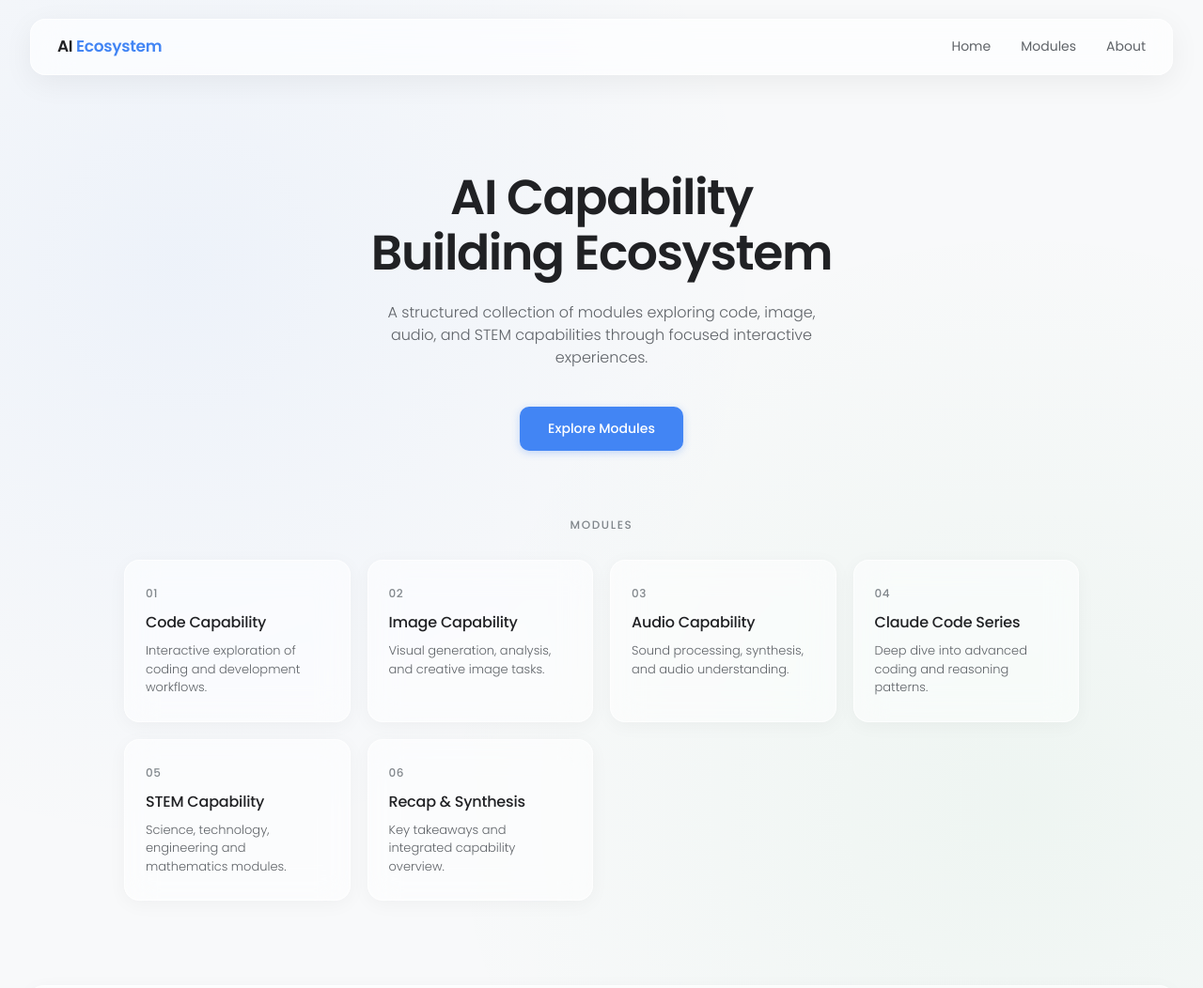
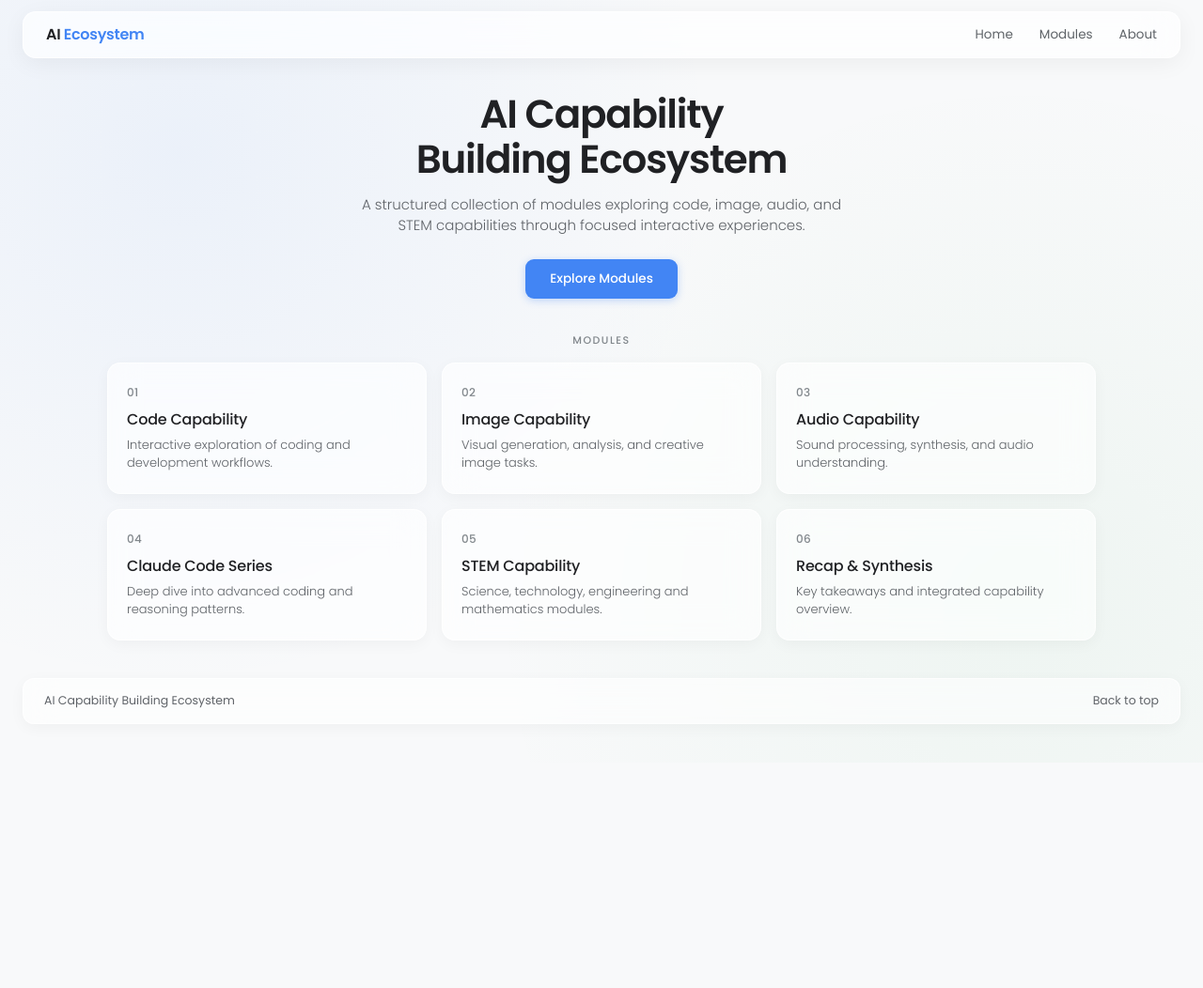
Before and after one commit to farheennasirkhan-learn/AI-Capability-Building, a plain HTML site: page index.html in a window 1280 px wide. Shown: the top 1052 px of the page at 94% size. After the commit the page ends 812 px from the top, so only its background shows below. Drawn offline with Linux system fonts and the light colour scheme.

Commit message:
Update index.html

```diff
--- a/index.html
+++ b/index.html
@@ -20,33 +20,32 @@
       line-height: 1.5;
       -webkit-font-smoothing: antialiased;
       background-image:
-        radial-gradient(circle at 15% 25%, rgba(66, 133, 244, 0.06) 0%, transparent 45%),
-        radial-gradient(circle at 85% 75%, rgba(52, 168, 83, 0.05) 0%, transparent 45%);
+        radial-gradient(circle at 15% 20%, rgba(66, 133, 244, 0.07) 0%, transparent 45%),
+        radial-gradient(circle at 85% 80%, rgba(52, 168, 83, 0.05) 0%, transparent 45%);
     }
 
-    /* ===== GLASS HEADER ===== */
+    /* ===== HEADER ===== */
     header {
       position: sticky;
-      top: 20px;
+      top: 12px;
       z-index: 100;
-      margin: 20px 32px 0;
-      padding: 16px 28px;
+      margin: 12px 24px 0;
+      padding: 12px 24px;
       display: flex;
       justify-content: space-between;
       align-items: center;
-      background: rgba(255, 255, 255, 0.65);
+      background: rgba(255, 255, 255, 0.7);
       backdrop-filter: blur(20px) saturate(180%);
       -webkit-backdrop-filter: blur(20px) saturate(180%);
-      border: 1px solid rgba(255, 255, 255, 0.7);
-      border-radius: 16px;
-      box-shadow: 0 8px 32px rgba(0, 0, 0, 0.06);
+      border: 1px solid rgba(255, 255, 255, 0.75);
+      border-radius: 14px;
+      box-shadow: 0 6px 24px rgba(0, 0, 0, 0.05);
     }
 
     .logo {
-      font-size: 17px;
+      font-size: 16px;
       font-weight: 600;
       letter-spacing: -0.3px;
-      color: #202124;
     }
 
     .logo span {
@@ -55,13 +54,13 @@
 
     nav {
       display: flex;
-      gap: 32px;
+      gap: 28px;
     }
 
     nav a {
       text-decoration: none;
       color: #5f6368;
-      font-size: 14px;
+      font-size: 13.5px;
       font-weight: 400;
       transition: color 0.2s ease;
     }
@@ -70,40 +69,45 @@
       color: #4285F4;
     }
 
-    /* ===== HERO ===== */
+    /* ===== MAIN CONTENT ===== */
+    main {
+      max-width: 1100px;
+      margin: 0 auto;
+      padding: 36px 24px 40px;
+    }
+
+    /* Hero - more compact */
     .hero {
-      max-width: 820px;
-      margin: 0 auto;
-      padding: 100px 32px 70px;
       text-align: center;
+      margin-bottom: 36px;
     }
 
     .hero h1 {
-      font-size: clamp(34px, 5.5vw, 52px);
+      font-size: clamp(28px, 4.5vw, 42px);
       font-weight: 600;
-      letter-spacing: -1.4px;
+      letter-spacing: -1.2px;
       line-height: 1.15;
-      margin-bottom: 22px;
+      margin-bottom: 12px;
       color: #202124;
     }
 
     .hero p {
-      font-size: 16px;
+      font-size: 15px;
       font-weight: 300;
       color: #5f6368;
-      max-width: 480px;
-      margin: 0 auto 40px;
+      max-width: 520px;
+      margin: 0 auto 24px;
     }
 
     .cta {
       display: inline-block;
-      padding: 13px 30px;
+      padding: 11px 26px;
       background: #4285F4;
       color: #ffffff;
       text-decoration: none;
-      font-size: 14px;
+      font-size: 13.5px;
       font-weight: 500;
-      border-radius: 10px;
+      border-radius: 9px;
       transition: all 0.25s ease;
       box-shadow: 0 2px 8px rgba(66, 133, 244, 0.3);
     }
@@ -114,44 +118,39 @@
       box-shadow: 0 4px 14px rgba(66, 133, 244, 0.4);
     }
 
-    /* ===== MODULES SECTION ===== */
-    .modules {
-      max-width: 1080px;
-      margin: 0 auto;
-      padding: 0 32px 90px;
-    }
-
+    /* Section label */
     .section-label {
-      font-size: 12px;
+      font-size: 11px;
       font-weight: 500;
-      letter-spacing: 1.6px;
+      letter-spacing: 1.5px;
       text-transform: uppercase;
       color: #80868b;
-      margin-bottom: 28px;
+      margin-bottom: 16px;
       text-align: center;
     }
 
+    /* ===== CARDS - larger & tighter ===== */
     .grid {
       display: grid;
-      grid-template-columns: repeat(auto-fit, minmax(240px, 1fr));
-      gap: 18px;
+      grid-template-columns: repeat(3, 1fr);
+      gap: 16px;
     }
 
-    /* ===== GLASS CARDS ===== */
     .card {
-      background: rgba(255, 255, 255, 0.55);
+      background: rgba(255, 255, 255, 0.65);
       backdrop-filter: blur(16px) saturate(160%);
       -webkit-backdrop-filter: blur(16px) saturate(160%);
-      border: 1px solid rgba(255, 255, 255, 0.7);
-      border-radius: 16px;
-      padding: 26px 22px;
+      border: 1px solid rgba(255, 255, 255, 0.75);
+      border-radius: 14px;
+      padding: 22px 20px;
       text-decoration: none;
       color: inherit;
       display: block;
       transition: all 0.25s ease;
-      box-shadow: 0 4px 20px rgba(0, 0, 0, 0.04);
+      box-shadow: 0 4px 16px rgba(0, 0, 0, 0.04);
       position: relative;
       overflow: hidden;
+      min-height: 140px;
     }
 
     .card::before {
@@ -167,10 +166,10 @@
     }
 
     .card:hover {
-      background: rgba(255, 255, 255, 0.8);
+      background: rgba(255, 255, 255, 0.9);
       border-color: rgba(0, 0, 0, 0.08);
       transform: translateY(-3px);
-      box-shadow: 0 12px 32px rgba(0, 0, 0, 0.08);
+      box-shadow: 0 10px 28px rgba(0, 0, 0, 0.08);
     }
 
     .card:hover::before {
@@ -181,14 +180,14 @@
       font-size: 12px;
       font-weight: 500;
       color: #80868b;
-      margin-bottom: 10px;
-      letter-spacing: 0.5px;
+      margin-bottom: 8px;
+      letter-spacing: 0.4px;
     }
 
     .card h3 {
       font-size: 16px;
       font-weight: 500;
-      margin-bottom: 8px;
+      margin-bottom: 6px;
       letter-spacing: -0.2px;
       color: #202124;
     }
@@ -197,32 +196,32 @@
       font-size: 13px;
       font-weight: 300;
       color: #5f6368;
-      line-height: 1.5;
+      line-height: 1.45;
     }
 
-    /* Google color accents for cards */
-    .card:nth-child(1) { --accent: #4285F4; } /* Blue */
-    .card:nth-child(2) { --accent: #EA4335; } /* Red */
-    .card:nth-child(3) { --accent: #FBBC05; } /* Yellow */
-    .card:nth-child(4) { --accent: #34A853; } /* Green */
-    .card:nth-child(5) { --accent: #4285F4; } /* Blue */
-    .card:nth-child(6) { --accent: #EA4335; } /* Red */
+    /* Google color accents */
+    .card:nth-child(1) { --accent: #4285F4; }
+    .card:nth-child(2) { --accent: #EA4335; }
+    .card:nth-child(3) { --accent: #FBBC05; }
+    .card:nth-child(4) { --accent: #34A853; }
+    .card:nth-child(5) { --accent: #4285F4; }
+    .card:nth-child(6) { --accent: #EA4335; }
 
-    /* ===== GLASS FOOTER ===== */
+    /* ===== FOOTER ===== */
     footer {
-      margin: 0 32px 28px;
-      padding: 20px 28px;
+      margin: 0 24px 20px;
+      padding: 14px 22px;
       display: flex;
       justify-content: space-between;
       align-items: center;
-      font-size: 13px;
+      font-size: 12.5px;
       color: #5f6368;
-      background: rgba(255, 255, 255, 0.55);
+      background: rgba(255, 255, 255, 0.6);
       backdrop-filter: blur(16px);
       -webkit-backdrop-filter: blur(16px);
       border: 1px solid rgba(255, 255, 255, 0.7);
-      border-radius: 14px;
-      box-shadow: 0 4px 20px rgba(0, 0, 0, 0.04);
+      border-radius: 12px;
+      box-shadow: 0 4px 16px rgba(0, 0, 0, 0.04);
     }
 
     footer a {
@@ -236,31 +235,42 @@
     }
 
     /* ===== RESPONSIVE ===== */
-    @media (max-width: 700px) {
+    @media (max-width: 900px) {
+      .grid {
+        grid-template-columns: repeat(2, 1fr);
+      }
+    }
+
+    @media (max-width: 600px) {
       header {
-        margin: 14px 16px 0;
-        padding: 14px 18px;
+        margin: 10px 12px 0;
+        padding: 12px 16px;
         flex-direction: column;
-        gap: 14px;
+        gap: 10px;
       }
 
       nav {
-        gap: 22px;
+        gap: 18px;
+      }
+
+      main {
+        padding: 28px 16px 32px;
       }
 
       .hero {
-        padding: 70px 20px 50px;
+        margin-bottom: 28px;
       }
 
-      .modules {
-        padding: 0 16px 70px;
+      .grid {
+        grid-template-columns: 1fr;
+        gap: 12px;
       }
 
       footer {
-        margin: 0 16px 20px;
-        padding: 16px 18px;
+        margin: 0 12px 16px;
+        padding: 12px 16px;
         flex-direction: column;
-        gap: 10px;
+        gap: 8px;
         text-align: center;
       }
     }
@@ -268,7 +278,6 @@
 </head>
 <body>
 
-  <!-- Glass Header -->
   <header>
     <div class="logo">AI <span>Ecosystem</span></div>
     <nav>
@@ -278,15 +287,14 @@
     </nav>
   </header>
 
-  <!-- Hero -->
+  <main>
     <section class="hero">
       <h1>AI Capability<br>Building Ecosystem</h1>
       <p>A structured collection of modules exploring code, image, audio, and STEM capabilities through focused interactive experiences.</p>
       <a href="#modules" class="cta">Explore Modules</a>
     </section>
 
-  <!-- Modules -->
-  <section class="modules" id="modules">
+    <section id="modules">
       <div class="section-label">Modules</div>
       <div class="grid">
 
@@ -328,8 +336,8 @@
 
       </div>
     </section>
+  </main>
 
-  <!-- Glass Footer -->
   <footer>
     <span>AI Capability Building Ecosystem</span>
     <a href="#">Back to top</a>
```
Lines whose indentation alone changed are shown as unchanged.
